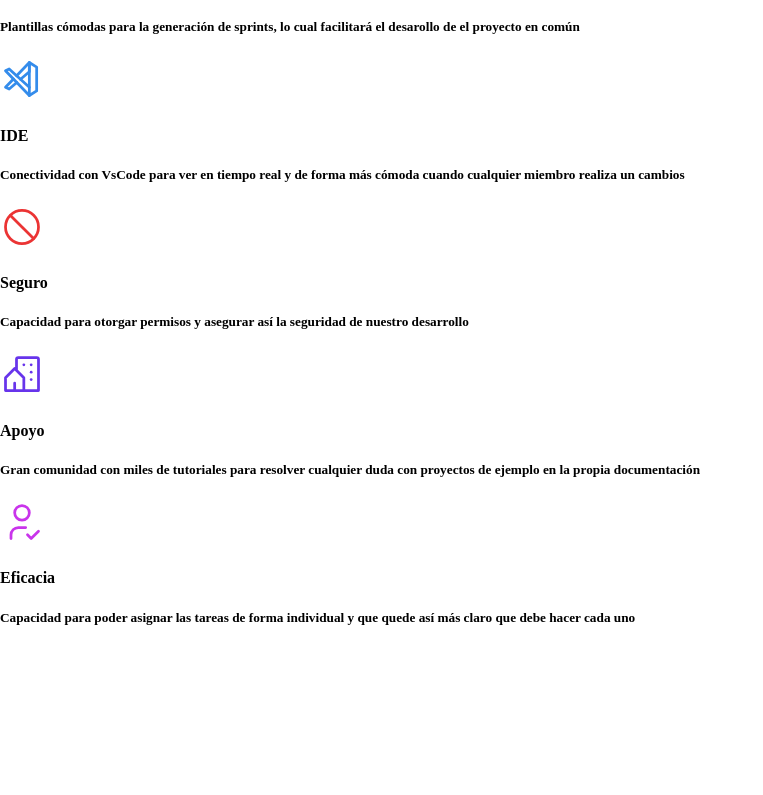
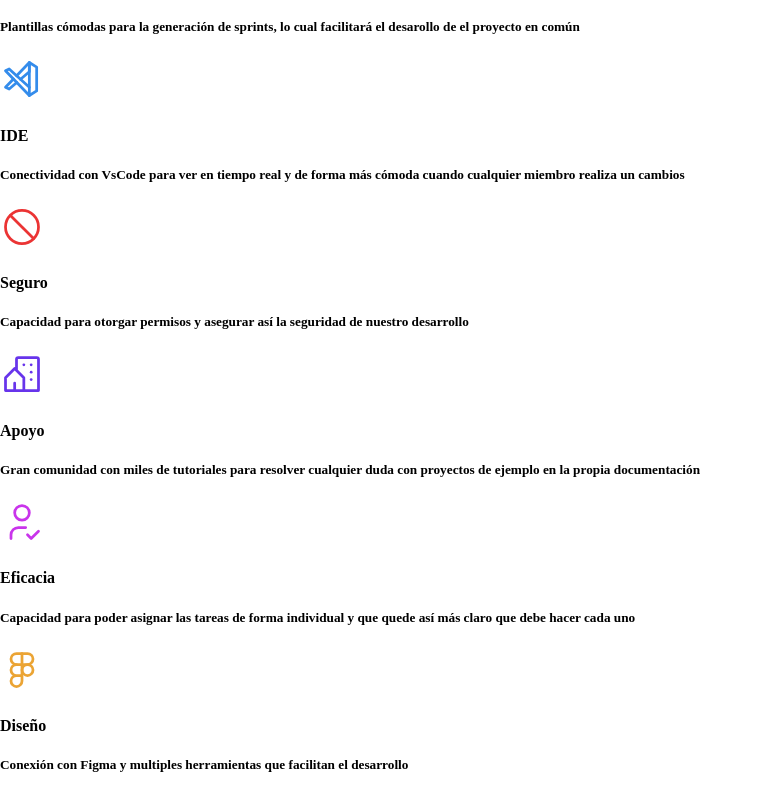
Before and after one commit to NewName4Me/Git-Jira-Doc, a plain HTML site: page html/mieleccion.html in a window 1280 px wide. Shown: the part 463-1258 px from the top of the page, without its empty margins (0-763 px from the left). Before the commit the page ends 1111 px from the top, so only its background shows below. Drawn offline with Linux system fonts and the light colour scheme; a web font is replaced by a local one.

Commit message:
Motivos para escoger Jira parte 8(Diseño)

```diff
--- a/html/mieleccion.html
+++ b/html/mieleccion.html
@@ -134,9 +134,20 @@
                     cada uno
                 </h5>
             </div>
-
-
-
+            <div>
+                <div class="titulin">
+                    <svg xmlns="http://www.w3.org/2000/svg" class="icon icon-tabler icon-tabler-brand-figma" width="44"
+                        height="44" viewBox="0 0 24 24" stroke-width="1.5" stroke="#eba434" fill="none"
+                        stroke-linecap="round" stroke-linejoin="round">
+                        <path stroke="none" d="M0 0h24v24H0z" fill="none" />
+                        <path d="M15 12m-3 0a3 3 0 1 0 6 0a3 3 0 1 0 -6 0" />
+                        <path d="M6 3m0 3a3 3 0 0 1 3 -3h6a3 3 0 0 1 3 3v0a3 3 0 0 1 -3 3h-6a3 3 0 0 1 -3 -3z" />
+                        <path d="M9 9a3 3 0 0 0 0 6h3m-3 0a3 3 0 1 0 3 3v-15" />
+                    </svg>
+                    <h4>Diseño</h4>
+                </div>
+                <h5>Conexión con Figma y multiples herramientas que facilitan el desarrollo</h5>
+            </div>
         </article>
     </section>
 </body>
```
